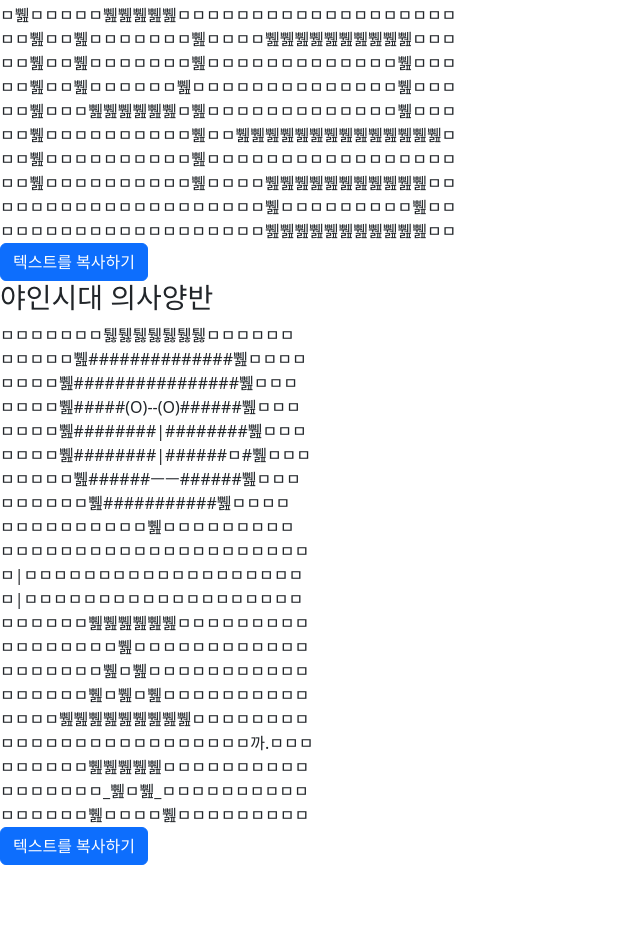
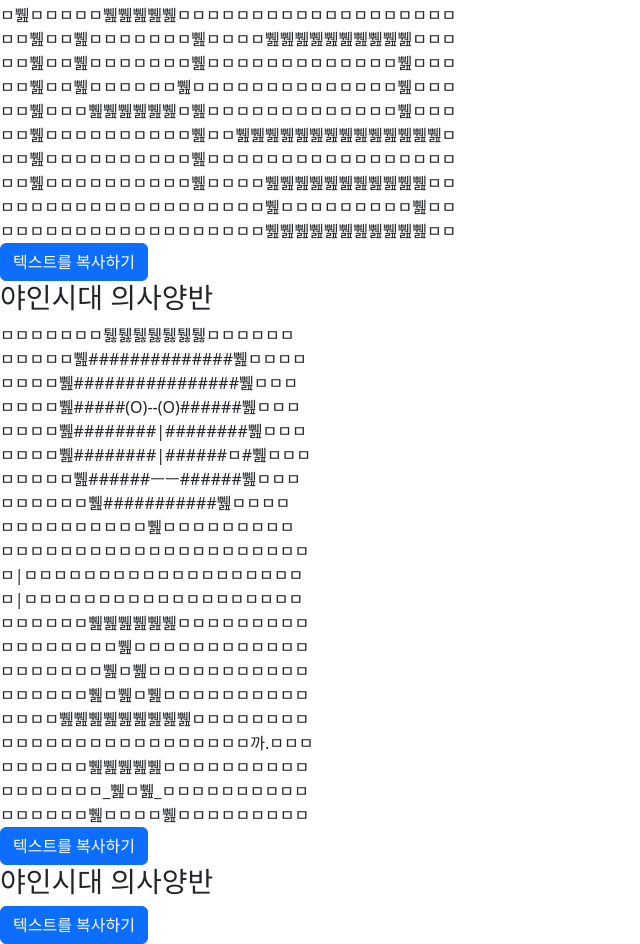
Before and after one commit to chonggi-tokhu/tools, a plain HTML site: page kin.html in a window 1280 px wide. Shown: the part 1493-2437 px from the top of the page, without its empty margins (0-640 px from the left). Before the commit the page ends 2358 px from the top, so only its background shows below. Drawn offline with nearby package versions, Linux system fonts and the light colour scheme.

Commit message:
Update kin.html

```diff
--- a/kin.html
+++ b/kin.html
@@ -205,13 +205,19 @@
             </div>
             <button onclick="mycopyfunction('__uisayangban',false);" class="btn btn-primary">텍스트를 복사하기</button>
             </div>
+
+            <div>
+                <h3>야인시대 의사양반</h3>
+                <div id="__space"></div>
+            <button onclick="mycopyfunction('__space',false);" class="btn btn-primary">텍스트를 복사하기</button>
+            </div>
         </div>
 
     </div>
     <script>
         async function mycopyfunction(txttocopyel,ishttps) {
             var el = document.createElement("div");
-            el.innerHTML = document.getElementById(txttocopyel).innerHTML;
+            el.innerHTML =txttocopyel==='__space'? '\u{ffffff}' : document.getElementById(txttocopyel).innerHTML;
             var abc = document.body.appendChild(el);
             abc.style.position ="absolute";
             abc.style.left = "-999999px";
```
